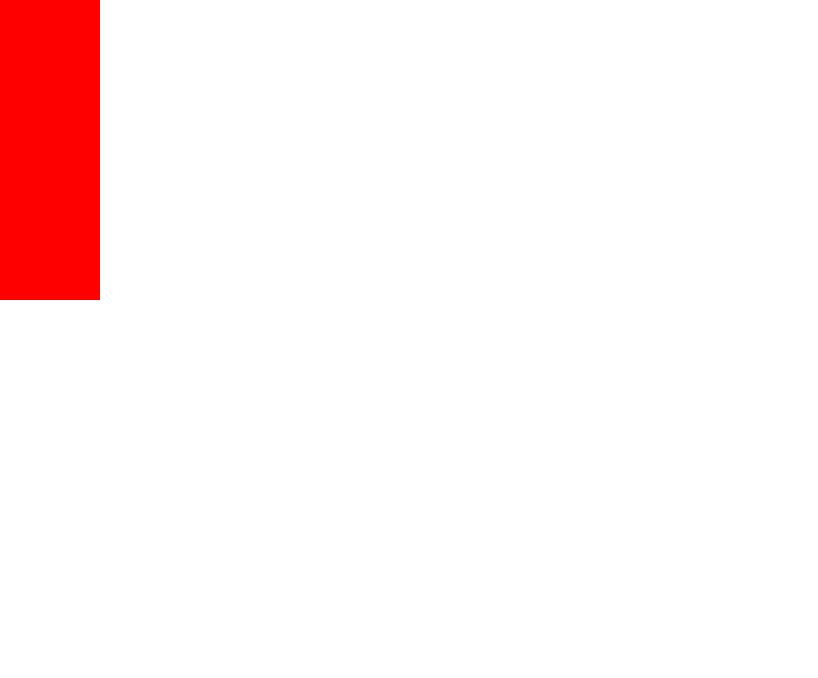
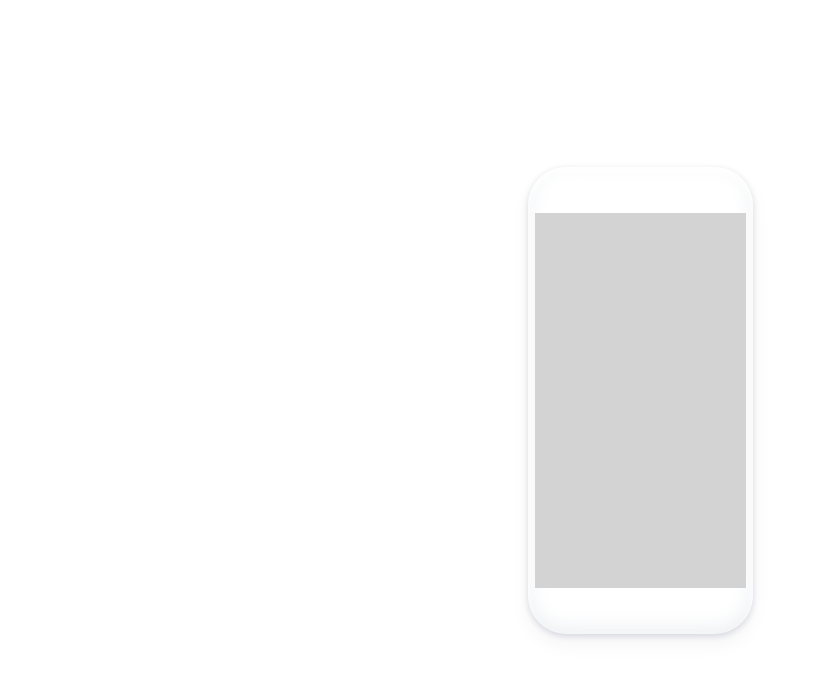
Before and after one commit to johann1301s/menu, a React (Create React App) app: page / in a window 1280 px wide. Shown: the top 678 px of the page, without its empty margins (0-818 px from the left). Built offline with nearby package versions, Linux system fonts and the light colour scheme.

Commit message:
add frame as inspired by stripe.com

```diff
--- a/src/App.js
+++ b/src/App.js
@@ -2,15 +2,39 @@ import React from 'react';
 import styled from 'styled-components'
 
 const Menu = styled.div`
-  height: 300px;
-  width: 100px;
-  background-color: red;
-`
+  height: 100%;
+  width: 100%;
+`;
+
+const Container = styled.div`
+  position: absolute;
+  left: calc(50% - 0.5 * 225px);
+  top: calc(50% - 0.5 * 467px);
+  border-radius: 38px;
+  background-color: white;
+  box-shadow: rgb(255, 255, 255) 0px 4px 7px 1px inset, rgba(173, 186, 204, 0.247059) 0px -5px 20px 0px inset, rgba(0, 21, 64, 0.137255) 0px 2px 6px 0px, rgba(0, 21, 64, 0.0470588) 0px 10px 20px 0px;
+  height: 467px;
+  width: 225px;
+`;
+
+const Content = styled.div`
+  position: absolute;
+  top: 46px;
+  left: 7px;
+  height: 375px;
+  width: 211px;
+  overflow: hidden;
+  background-color: lightgray;
+`;
 
 function App() {
   return (
     <div className="App">
-      <Menu/>
+      <Container>
+        <Content>
+          <Menu/>
+        </Content>
+      </Container>
     </div>
   );
 }
```
